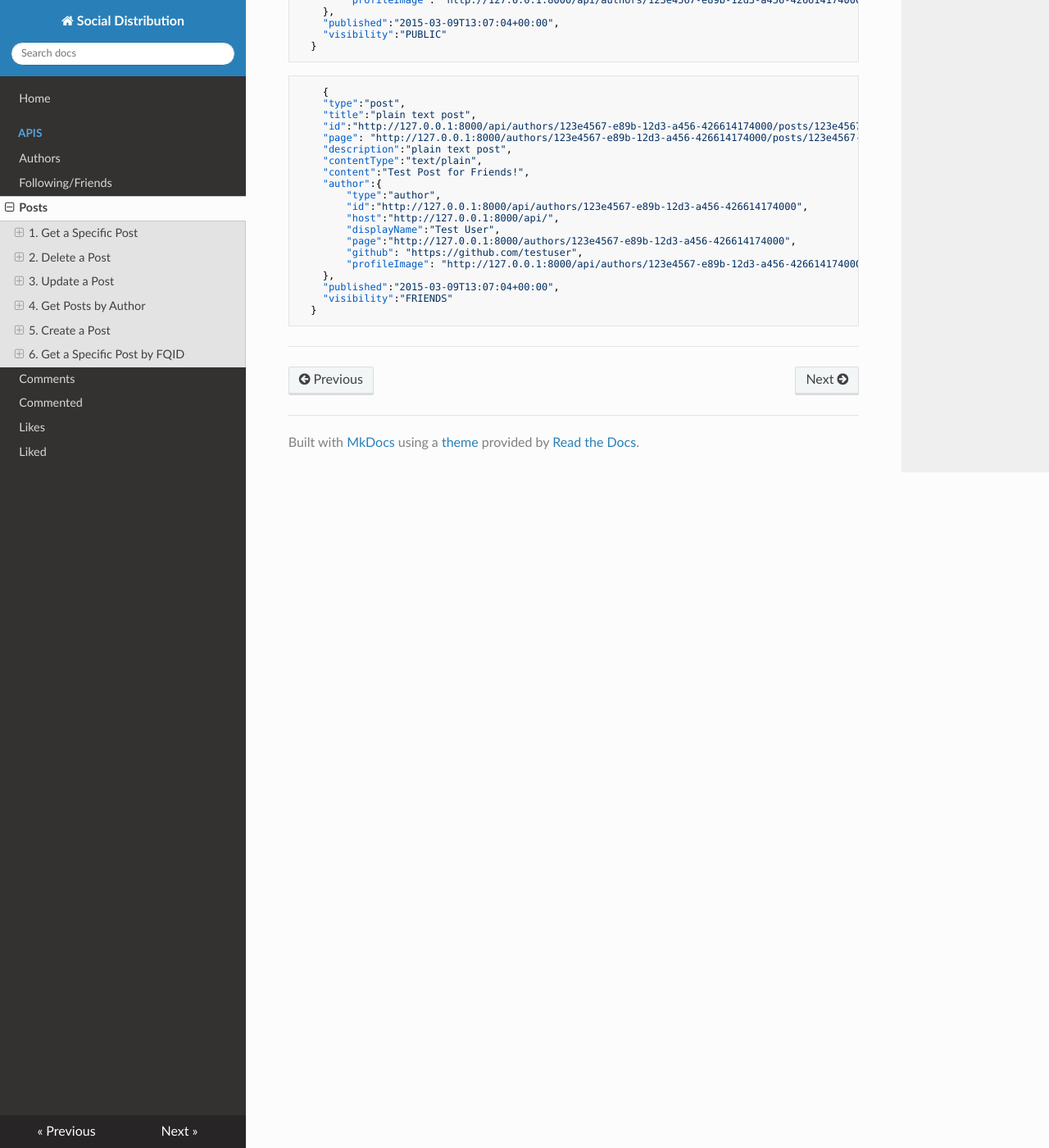
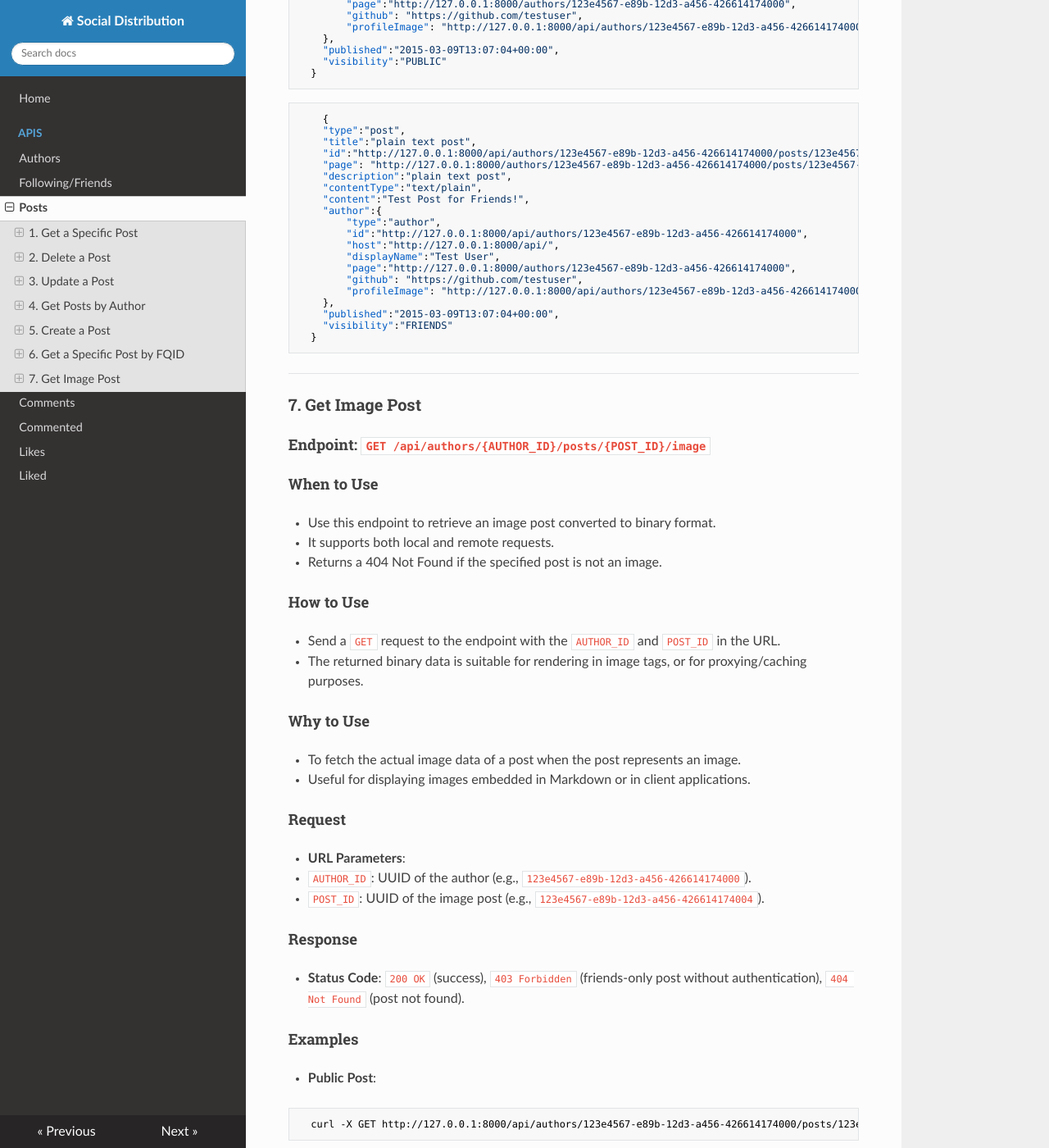
Before and after one commit to redtrovelvet/SalmoNet, an MkDocs documentation site: the page built from docs/post_api.md, in a window 1280 px wide and 1400 px high, scrolled down 11344 px. Shown: the whole window at 82% size. Built offline with MkDocs 1.6.1, drawn with Linux system fonts in a browser that asks for light colours; nearby versions of some CDN libraries; some of the changed text lies outside the part shown.

Commit message:
get image post documented

````diff
--- a/docs/post_api.md
+++ b/docs/post_api.md
@@ -468,6 +468,8 @@ Response:
   curl -X POST http://127.0.0.1:8000/api/authors/123e4567-e89b-12d3-a456-426614174000/posts/ -H "Authorization: Token <auth_token>" -H "Content-Type: application/json" -d '{"text": "New Post", "visibility": "PUBLIC"}'
 ```
 
+---
+
 ### 6. **Get a Specific Post by FQID**
 
 #### **Endpoint**: `GET /api/posts/{POST_FQID}/`
@@ -650,3 +652,75 @@ Response:
 ```
 
 ---
+
+
+### 7. **Get Image Post**
+
+#### **Endpoint**: `GET /api/authors/{AUTHOR_ID}/posts/{POST_ID}/image`
+
+#### **When to Use**
+
+- Use this endpoint to retrieve an image post converted to binary format.
+- It supports both local and remote requests.
+- Returns a 404 Not Found if the specified post is not an image.
+
+#### **How to Use**
+
+- Send a `GET` request to the endpoint with the `AUTHOR_ID` and `POST_ID` in the URL.
+- The returned binary data is suitable for rendering in image tags, or for proxying/caching purposes.
+
+#### **Why to Use**
+
+- To fetch the actual image data of a post when the post represents an image.
+- Useful for displaying images embedded in Markdown or in client applications.
+
+#### **Request**
+
+- **URL Parameters**:
+  - `AUTHOR_ID`: UUID of the author (e.g., `123e4567-e89b-12d3-a456-426614174000`).
+  - `POST_ID`: UUID of the image post (e.g., `123e4567-e89b-12d3-a456-426614174004`).
+
+#### **Response**
+
+- **Status Code**: `200 OK` (success), `403 Forbidden` (friends-only post without authentication), `404 Not Found` (post not found).
+
+#### **Examples**
+
+- **Public Post**:
+
+```bash
+  curl -X GET http://127.0.0.1:8000/api/authors/123e4567-e89b-12d3-a456-426614174000/posts/123e4567-e89b-12d3-a456-426614174004/image/
+```
+Response:
+An HTTP response displaying the image from the image post with uuid = 123e4567-e89b-12d3-a456-426614174004
+
+- **Friends-Only Post (Unauthenticated)**:
+
+```bash
+  curl -X GET http://127.0.0.1:8000/api/authors/123e4567-e89b-12d3-a456-426614174000/posts/123e4567-e89b-12d3-a456-426614174005/image/
+```
+
+  - If user is not logged in:
+  Response:
+
+```json
+  {
+    "detail": "Authentication required."
+  }
+```
+
+  - If user is not a friend:
+  Response:
+
+```json
+  {
+    "detail": "You are not friends with the author."
+  }
+```
+
+  - If user is a friend:
+  Response:
+
+An HTTP response displaying the image from the image post with uuid = 123e4567-e89b-12d3-a456-426614174005
+
+---
````
